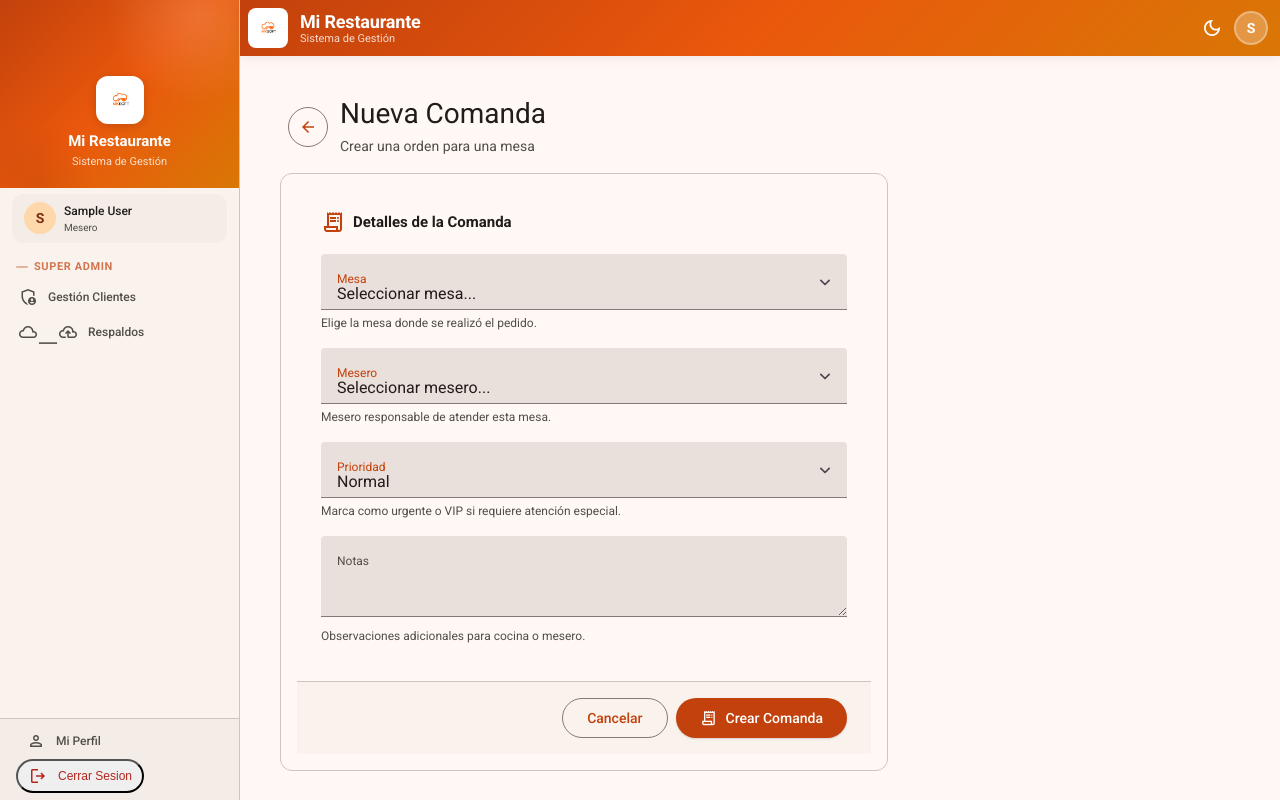
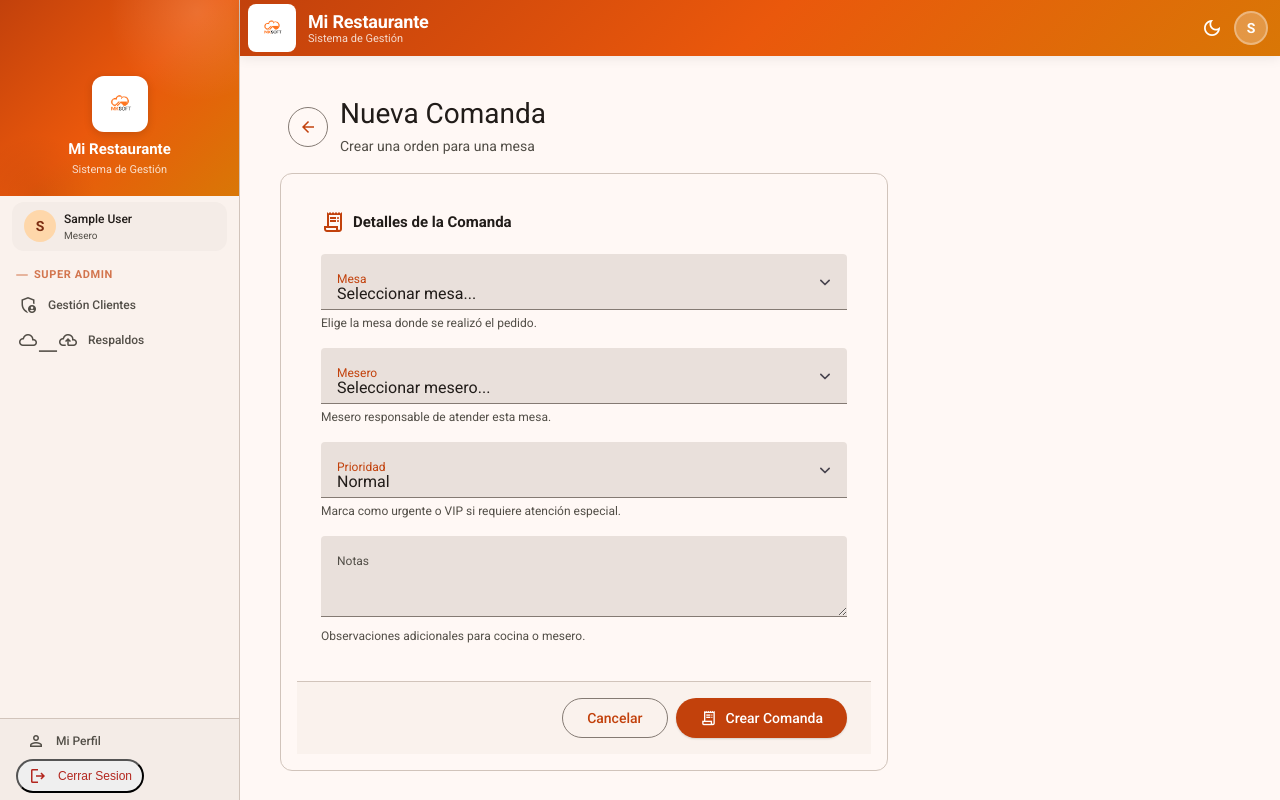
Before and after one commit to fernnwe/MKSOFT, a Django app: page /comandas/crear/ in a window 1280 px wide. Run offline with Django 5.2, Linux system fonts and the light colour scheme; the visitor is signed in with stand-in values (Sample User, id 1); data comes from the database, SQL or seed files in the repository; data that the repository does not hold is empty.

Commit message:
fix: increase logo size - drawer 56px, topbar 48px, landing 52px

```diff
--- a/templates/base.html
+++ b/templates/base.html
@@ -22,7 +22,7 @@
     <div class="md3-nav-drawer-overlay" id="navOverlay"></div>
     <nav class="md3-nav-drawer" id="navDrawer">
         <div class="md3-nav-drawer-header">
-            <div class="md3-nav-drawer-icon-wrap" style="width:48px; height:48px; overflow:hidden; background:#fff; backdrop-filter:none;">
+            <div class="md3-nav-drawer-icon-wrap" style="width:56px; height:56px; overflow:hidden; background:#fff; backdrop-filter:none;">
                 <img src="{% static 'img/logo.png' %}" alt="MKSOFT" style="width:100%; height:100%; object-fit:contain; display:block; padding:6px;">
             </div>
             <div class="md3-nav-drawer-title">{% block nav_title %}{{ RESTAURANT_NAME }}{% endblock %}</div>
@@ -233,8 +233,8 @@
                 <span class="material-symbols-outlined">menu</span>
             </button>
             <div class="md3-top-app-bar-title-wrap">
-                <div class="md3-top-app-bar-logo" style="width:40px; height:40px; overflow:hidden; background:#fff; backdrop-filter:none;">
-                    <img src="{% static 'img/logo.png' %}" alt="MKSOFT" style="width:100%; height:100%; object-fit:contain; display:block; padding:4px;">
+                <div class="md3-top-app-bar-logo" style="width:48px; height:48px; overflow:hidden; background:#fff; backdrop-filter:none;">
+                    <img src="{% static 'img/logo.png' %}" alt="MKSOFT" style="width:100%; height:100%; object-fit:contain; display:block; padding:5px;">
                 </div>
                 <div class="md3-top-app-bar-text">
                     <h1 class="md3-top-app-bar-title">{% block appbar_title %}{{ RESTAURANT_NAME }}{% endblock %}</h1>
--- a/templates/core/landing.html
+++ b/templates/core/landing.html
@@ -185,7 +185,7 @@ footer{padding:60px 0 32px;border-top:1px solid var(--border)}
 <div class="container">
 <div class="nav-inner">
 <a href="{% url 'core:landing' %}" class="nav-logo">
-<img src="{% static 'img/logo.png' %}" alt="MKSOFT" style="width:44px;height:44px;border-radius:10px;object-fit:contain;background:#fff;padding:4px;">
+<img src="{% static 'img/logo.png' %}" alt="MKSOFT" style="width:52px;height:52px;border-radius:10px;object-fit:contain;background:#fff;padding:5px;">
 MKSOFT
 </a>
 <ul class="nav-links">
```
